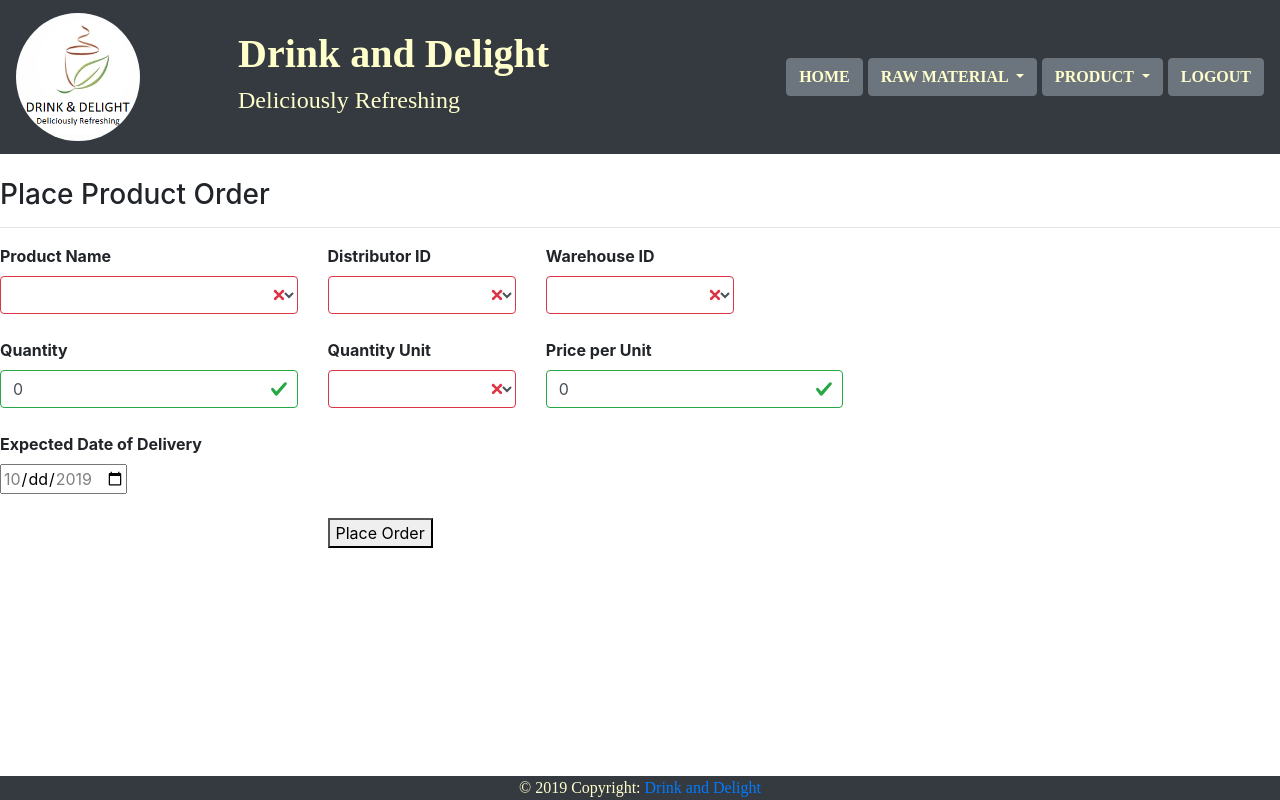
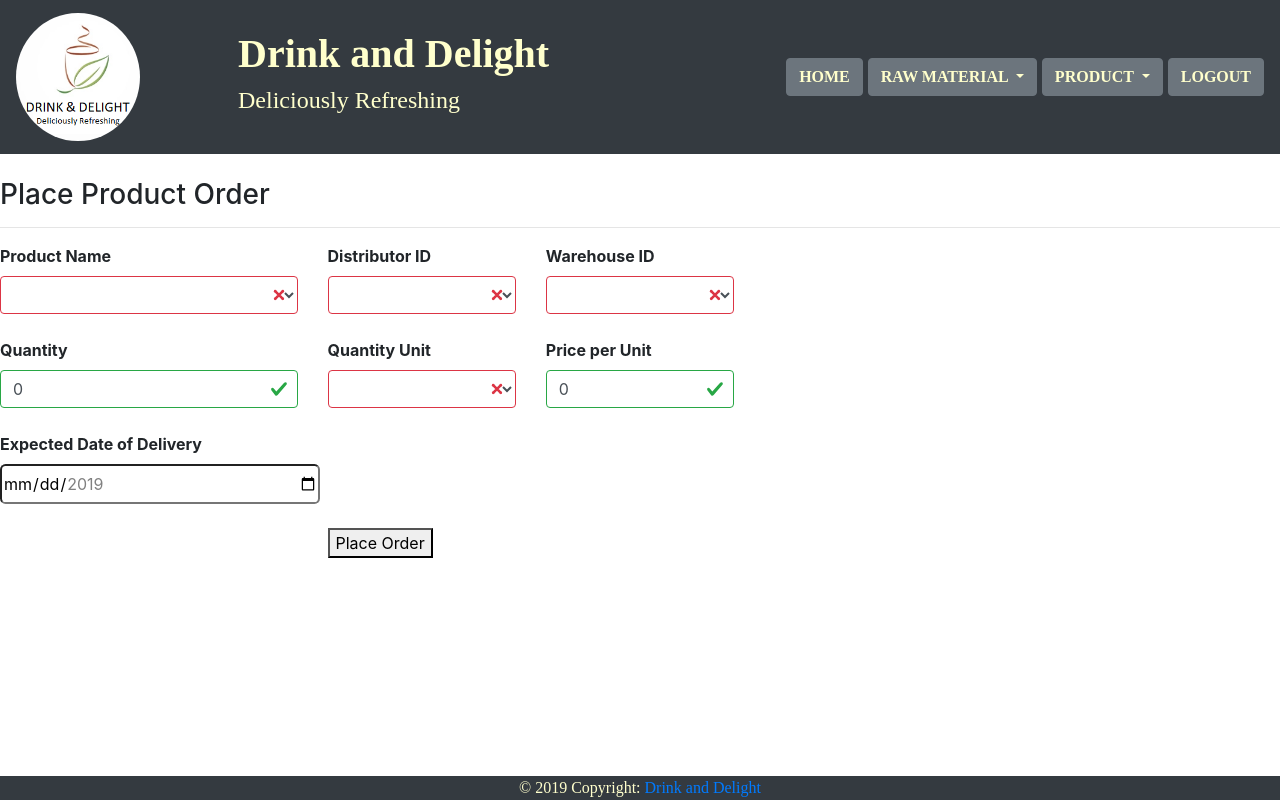
Before and after one commit to prathameshppai/drinkanddelight-frontend, an Angular app: page /place-product-order in a window 1280 px wide. Built offline with nearby package versions, Linux system fonts and the light colour scheme.

Commit message:
minor changes

```diff
--- a/src/app/products/place-product-order/place-product-order.component.css
+++ b/src/app/products/place-product-order/place-product-order.component.css
@@ -0,0 +1,8 @@
+.text-box-size {
+	width: 320px;
+	height: 40px;
+}
+
+.form-rounded {
+border-radius: 0.35rem;
+}
--- a/src/app/products/place-product-order/place-product-order.component.html
+++ b/src/app/products/place-product-order/place-product-order.component.html
@@ -58,7 +58,7 @@
                 </select>
             </div>
 
-            <div class="col-sm-3">
+            <div class="col-sm-2">
                 <label for="price_per_unit">
                     <b>Price per Unit</b>
                 </label>
@@ -78,7 +78,7 @@
                 <label for="expectedDateofDelivery">
                     <b>Expected Date of Delivery</b>
                 </label>
-                <input type="date" name="expectedDateofDelivery" [(ngModel)]='expectedDateofDeliveryVar' class="was-validated text-box-size form-rounded" value="2019-10-30" min="2019-10-01" max="2019-10-15">
+                <input type="date" name="expectedDateofDelivery" [(ngModel)]='expectedDateofDeliveryVar' class="was-validated text-box-size form-rounded" min="{{minDate | date:'yyyy-MM-dd'}}" max = "{{maxDate | date:'yyyy-MM-dd'}}">
             </div>
 
 
--- a/src/app/products/place-product-order/place-product-order.component.ts
+++ b/src/app/products/place-product-order/place-product-order.component.ts
@@ -1,16 +1,18 @@
 import { Component, OnInit } from '@angular/core';
 import { PlaceProductOrderService } from './place-product-order.service';
+import {formatDate} from '@angular/common';
 
 @Component({
   selector: 'app-place-product-order',
   templateUrl: './place-product-order.component.html',
-  styleUrls: ['./place-product-order.component.css']
+  styleUrls: ['./place-product-order.component.css'],
+  providers: []
 })
 export class PlaceProductOrderComponent implements OnInit {
 
   productOrders = ['juice', 'mocktail', 'energy_drink'];
-  distributorIds = ['DIST1','DIST2','DIST3','DIST4'];
-  warehouseIds = ['w01','w02','w03','w04','w05','w06'];
+  distributorIds = ['DIST1', 'DIST2', 'DIST3', 'DIST4'];
+  warehouseIds = ['w01', 'w02', 'w03', 'w04', 'w05', 'w06'];
   quantityVar: number = 0.0;
   pricePerUnitVar: number = 0.0;
   message: string = '';
@@ -20,8 +22,12 @@ export class PlaceProductOrderComponent implements OnInit {
   QuantityUnitVar: string;
   expectedDateofDeliveryVar: Date;
   isPlaceProductOrderFetched: boolean = false;
+  minDate = new Date();
+  today = new Date();
+  maxDate = this.today.setMonth(this.today.getMonth()+2);
 
-  constructor(private placeProductOrderService: PlaceProductOrderService) { }
+  constructor(private placeProductOrderService: PlaceProductOrderService) {
+   }
 
   ngOnInit() {
   }
@@ -33,12 +39,12 @@ export class PlaceProductOrderComponent implements OnInit {
     this.placeProductOrderService.getPlaceProductOrderMessage(this.ProductNameVar, this.DISTIDVar, this.quantityVar, this.QuantityUnitVar, this.expectedDateofDeliveryVar, this.pricePerUnitVar, this.warehouseIdVar)
       .subscribe(
         data => {
-        console.log("Response : "+JSON.stringify(data));
+          console.log("Response : " + JSON.stringify(data));
           this.message = data["message"];
           this.isPlaceProductOrderFetched = true;
         },
         error => {
-        console.log("Error :"+JSON.stringify(error));
+          console.log("Error :" + JSON.stringify(error));
         }
       );
 
--- a/src/app/rawmaterials/place-rawmaterial-orders/place-rawmaterial-orders.component.html
+++ b/src/app/rawmaterials/place-rawmaterial-orders/place-rawmaterial-orders.component.html
@@ -80,7 +80,7 @@
                 <label for="expectedDateofDelivery">
                     <b>Expected Date of Delivery</b>
                 </label>
-                <input type="date" name="expectedDateofDelivery" [(ngModel)]='expectedDateofDeliveryVar' class="was-validated text-box-size form-rounded" value="2019-10-30" min="2019-10-16">
+                <input type="date" name="expectedDateofDelivery" [(ngModel)]='expectedDateofDeliveryVar' class="was-validated text-box-size form-rounded" min="{{minDate | date:'yyyy-MM-dd'}}" max = "{{maxDate | date:'yyyy-MM-dd'}}">
             </div>
 
 
--- a/src/app/rawmaterials/place-rawmaterial-orders/place-rawmaterial-orders.component.ts
+++ b/src/app/rawmaterials/place-rawmaterial-orders/place-rawmaterial-orders.component.ts
@@ -19,6 +19,9 @@ export class PlaceRawmaterialOrdersComponent implements OnInit {
   QuantityUnitVar: string;
   expectedDateofDeliveryVar: Date;
   isPlaceRawmaterialOrderFetched: boolean = false;
+  minDate = new Date();
+  today = new Date();
+  maxDate = this.today.setMonth(this.today.getMonth()+2);
 
   constructor(private placeRawmaterialOrdersService: PlaceRawmaterialOrdersService) { }
 
--- a/src/app/rawmaterials/rawmaterials.module.ts
+++ b/src/app/rawmaterials/rawmaterials.module.ts
@@ -7,7 +7,6 @@ import { UpdateRawmaterialOrderComponent } from './update-rawmaterial-order/upda
 import { UpdateRawmaterialStockComponent } from './update-rawmaterial-stock/update-rawmaterial-stock.component';
 import { SetProcessDateComponent } from './set-process-date/set-process-date.component';
 import { FormsModule } from '@angular/forms';
-// import { PlaceRawmaterialOrdersService} from './place-rawmaterial-orders/place-rawmaterial-orders.service'
 import { HttpClientModule} from '@angular/common/http';
 import { Routes, RouterModule } from '@angular/router';
 
@@ -51,7 +50,6 @@ const secondaryRoutes: Routes = [
   schemas: [ CUSTOM_ELEMENTS_SCHEMA ],
 
   providers: [
-    // PlaceRawmaterialOrdersService
    ],
 
 })
```
Lines whose indentation alone changed are shown as unchanged.
